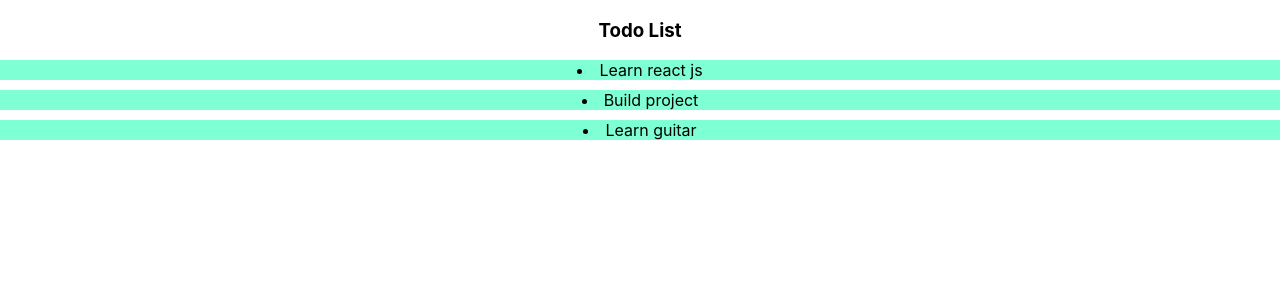
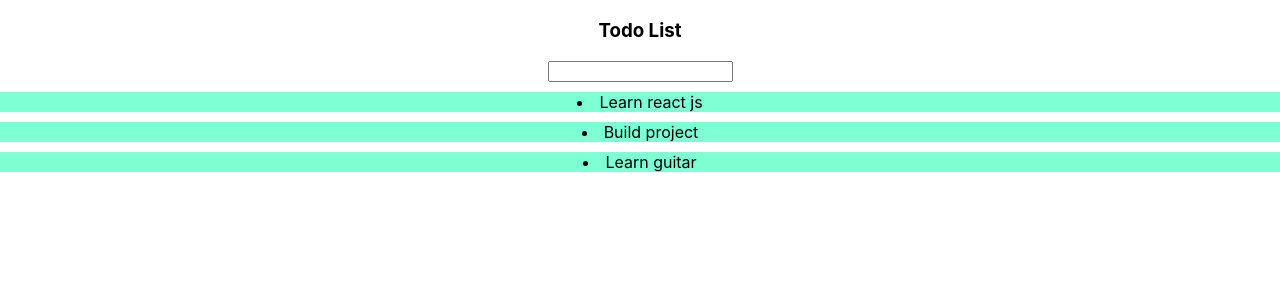
Before and after one commit to hieund20/react-hook-basic, a React (Create React App) app: page / in a window 1280 px wide. Shown: the top 300 px of the page. Built offline with nearby package versions, Linux system fonts and the light colour scheme.

Commit message:
useState todo-list add new todo

```diff
--- a/src/App.js
+++ b/src/App.js
@@ -1,6 +1,7 @@
 import './App.scss';
 import TodoList from './components/TodoList/index.jsx';
 import { useState } from 'react';
+import TodoForm from './components/TodoForm';
 
 function App() {
   const [todoList, setTodoList] = useState([
@@ -23,11 +24,31 @@
     setTodoList(newTodoList);
   }
 
+  function handleTodoFormSubmit(formValue) {
+    console.log(formValue);
+    //add new todo to current todo list
+    const newTodo = {
+      id: todoList.length + 1,
+      ...formValue //get all props value from formValue
+      //or title: formValue
+    }
+
+    //Clone todoList before update
+    const newTodoList = [...todoList];
+    newTodoList.push(newTodo);
+    setTodoList(newTodoList);
+  }
+
   return (
     <div className="app">
       <h3>Todo List</h3>
-      <TodoList todos={todoList}
-        onTodoClick={handleTodoList} />
+      <TodoForm
+        onSubmit={handleTodoFormSubmit}
+      />
+      <TodoList
+        todos={todoList}
+        onTodoClick={handleTodoList}
+      />
     </div>
   );
 }
--- /dev/null
+++ b/src/components/TodoForm/index.jsx
@@ -0,0 +1,48 @@
+import React, { useState } from 'react';
+import PropTypes from 'prop-types';
+
+TodoForm.propTypes = {
+    onSubmit: PropTypes.func
+};
+
+//onSubmit = null when parent don't send func parameter
+TodoForm.defaultProps = {
+    onSubmit: null
+};
+
+function TodoForm(props) {
+    //Get props outside of component function
+    const { onSubmit } = props;
+    const [value, setValue] = useState('');
+
+    function handleChange(e) {
+        setValue(e.target.value);
+    }
+
+    function handleSubmit(e) {
+        //Prevent reload page when press Enter of Submit form
+        e.preventDefault();
+        if (!onSubmit) return; //Do not something if onSubmit = null
+
+        const formValue = {
+            title: value
+        };
+        //Send input value to parent
+        onSubmit(formValue);
+
+        //Reset input value when add a new todo
+        setValue('');
+    }
+
+    return (
+        <form onSubmit={handleSubmit}>
+            <input
+                type="text"
+                value={value}
+                onChange={handleChange}
+            />
+        </form>
+    );
+}
+
+export default TodoForm;
```
